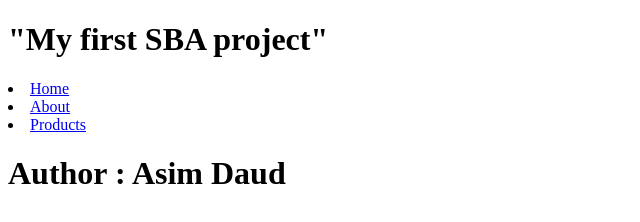
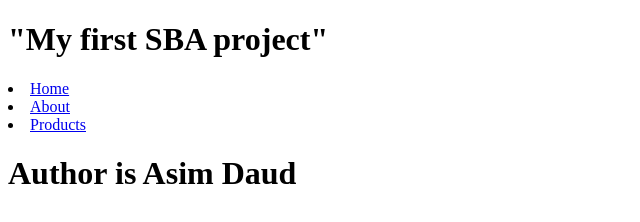
Before and after one commit to Asim0712/version-control-simulation-Asim, a plain HTML site: page index.html in a window 1280 px wide. Shown: the whole page, without its empty margins (0-640 px from the left). Drawn offline with Linux system fonts and the light colour scheme.

Commit message:
updated footer

```diff
--- a/index.html
+++ b/index.html
@@ -16,9 +16,8 @@
         <li><a href="#"> Products</a></li>
     </header>
 
-
     <footer>
-        <h1>Author : Asim Daud</h1>
+        <h1>Author is Asim Daud</h1>
     </footer>
 
 
```
